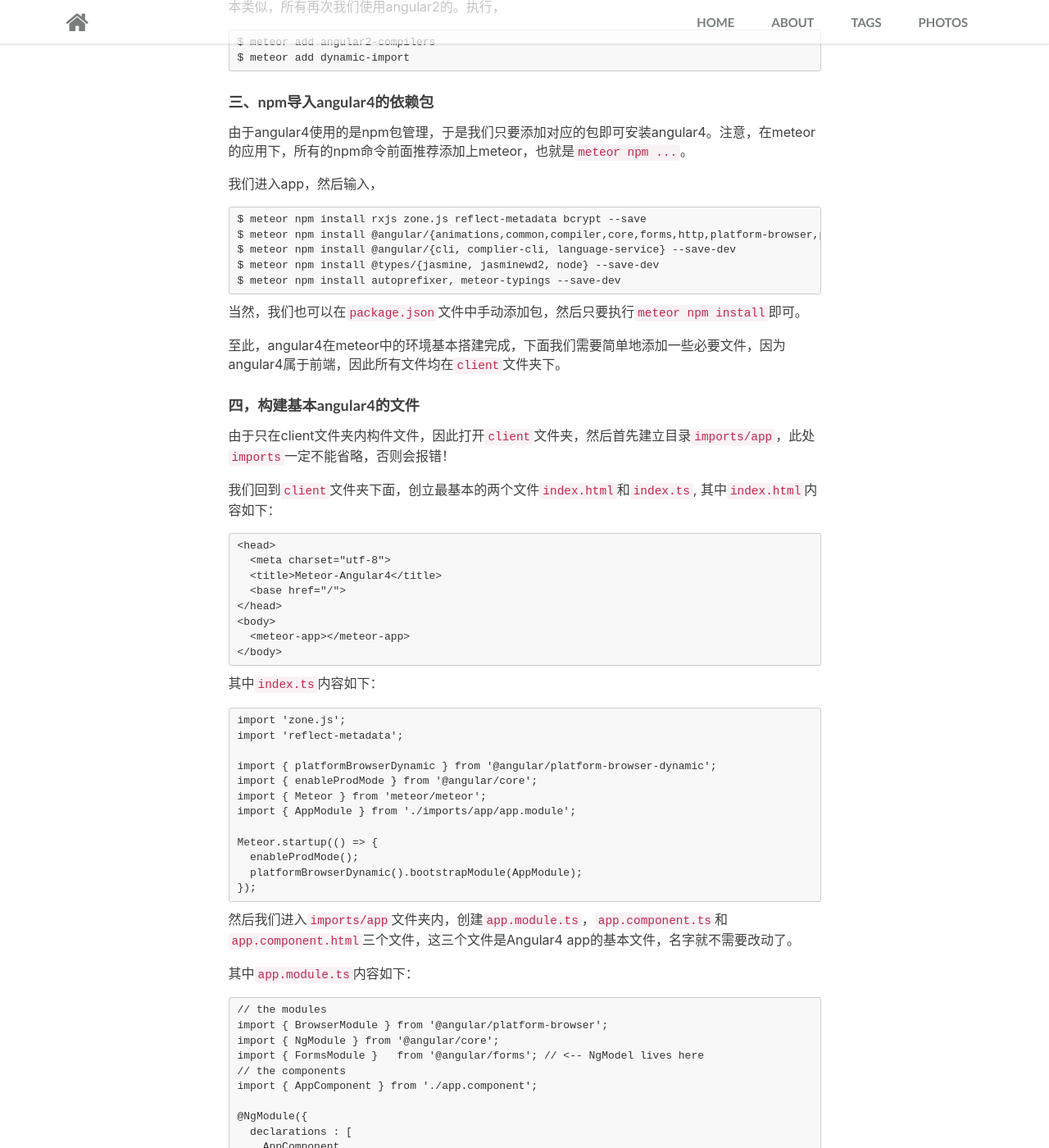
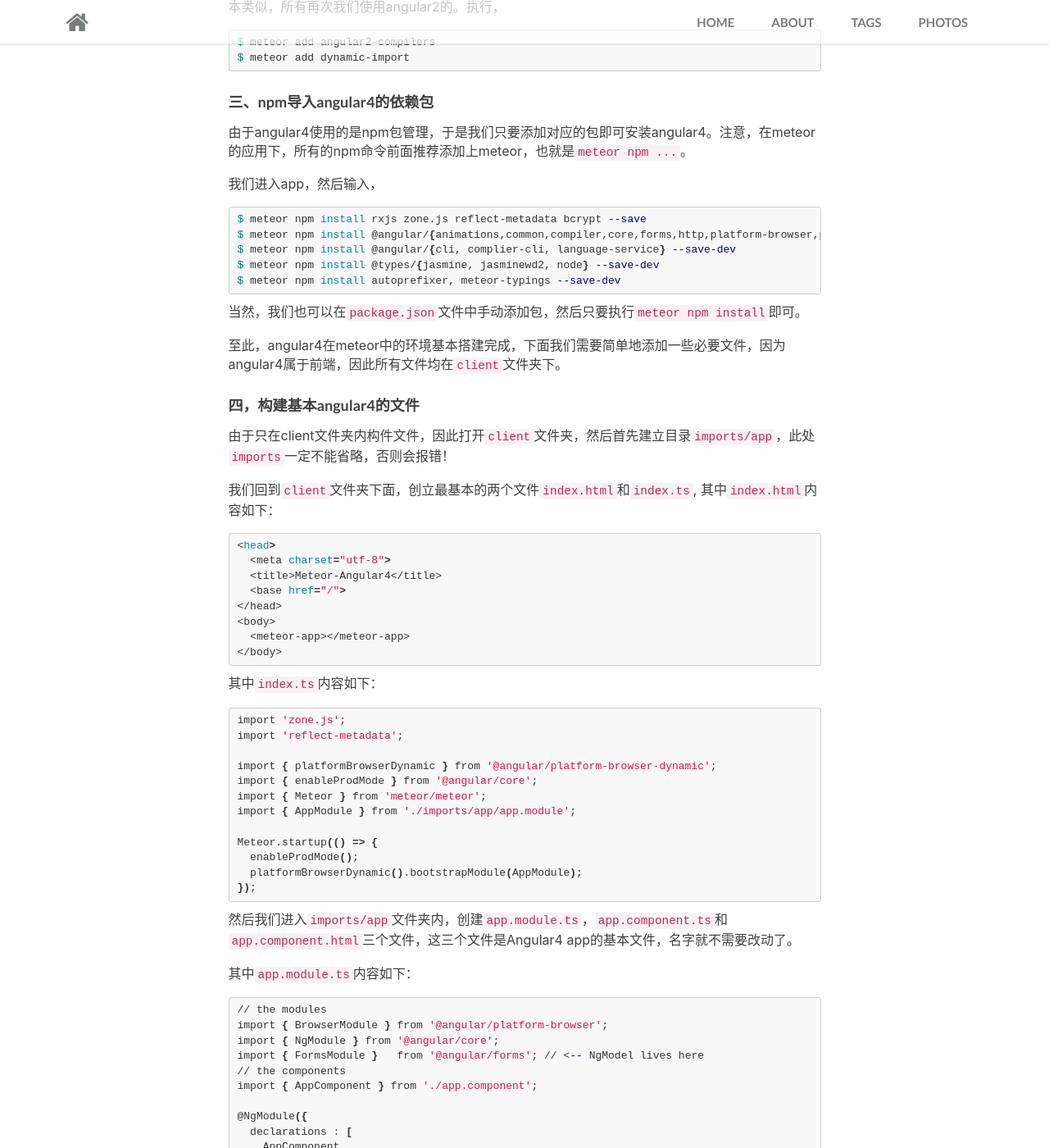
Before and after one commit to susufqx/susufqx.github.com, a Jekyll site: the page built from _posts/2017-10-17-Meteor框架下使用Angular4作为前端.md, in a window 1280 px wide and 1400 px high, scrolled down 2665 px. Shown: the whole window at 82% size. Built offline with Jekyll 4.4.1, drawn with Linux system fonts in a browser that asks for light colours; nearby versions of some CDN libraries; some of the changed text lies outside the part shown.

Commit message:
Fix post

````diff
--- a/_posts/2017-10-17-Meteor框架下使用Angular4作为前端.md
+++ b/_posts/2017-10-17-Meteor框架下使用Angular4作为前端.md
@@ -39,14 +39,14 @@ angular4是目前angular最新的版本，对于移动app和web都有很良好
 我是因为学习的需要，个人在之前的实习时曾经使用meteor作为开发框架，确实很好用，前后端一并开发，语言统一，有些代码可以共同使用，省去了不少事。可是meteor的默认前端是使用的balze.js，一种更为冷门的前端框架（姑且这么叫做框架）。blaze很简单，不复杂，但是写起JavaScript代码来，却并不简便，甚至很为繁琐，有些编程思想很为过时，对于前端要求高的应用来说，我觉得简直是一种灾难。对于数据的调用，是非常不方便。所以为了使用meteor这么好的全栈框架，也为了使用angular4这么好的前端，我决定两者搭配混合使用。
 
 在meteor导入angular4之前，我们必须删除blaze，否则两个前端同时存在，会出现异常。打开终端，执行：
-```
+```shell
 $ cd meteor-angular4-app
 $ meteor remove blaze-html-templates
 ```
 这样我们就删除了blaze模板。
 
 由于angular4使用的是TypeScript，是严格的ES2015及其之后的标准，所以对于某些import和语法结构，需要```typings```来支持，否则某些编辑器会出现报错现象。打开终端,
-```
+```shell
 $ npm install typings
 $ cd meteor-angular4-app
 $ typings install registry:env/meteor --global
@@ -54,7 +54,7 @@ $ typings install registry:env/meteor --global
 这样，typings的指令和app所需要的文件就安装好了。
 
 然后我们需要对该app配置tsconfig.json文件，打开终端,进入meteor文件夹，创立新文件命名为```tsconfig.json```,里面放入如下内容：
-```
+```shell
 {
   "compilerOptions": {
     "allowSyntheticDefaultImports": true,
@@ -99,7 +99,7 @@ $ typings install registry:env/meteor --global
 当然里面内容可以根据实际情况进行修改。
 
 接下来我们导入meteor对于angular2的编译包，因为目前尚未找到angular4的包，可是2与4的编译基本类似，所有再次我们使用angular2的。执行，
-```
+```shell
 $ meteor add angular2-compilers
 $ meteor add dynamic-import
 ```
@@ -108,7 +108,7 @@ $ meteor add dynamic-import
 由于angular4使用的是npm包管理，于是我们只要添加对应的包即可安装angular4。注意，在meteor的应用下，所有的npm命令前面推荐添加上meteor，也就是```meteor npm ...```。
 
 我们进入app，然后输入，
-```
+```shell
 $ meteor npm install rxjs zone.js reflect-metadata bcrypt --save
 $ meteor npm install @angular/{animations,common,compiler,core,forms,http,platform-browser,platform-browser-dynamic,platform-server,router} --save
 $ meteor npm install @angular/{cli, complier-cli, language-service} --save-dev
@@ -124,7 +124,7 @@ $ meteor npm install autoprefixer, meteor-typings --save-dev
 
 我们回到```client```文件夹下面，创立最基本的两个文件```index.html```和```index.ts```,
 其中```index.html```内容如下：
-```
+```shell
 <head>
   <meta charset="utf-8">
   <title>Meteor-Angular4</title>
@@ -135,7 +135,8 @@ $ meteor npm install autoprefixer, meteor-typings --save-dev
 </body>
 ```
 其中```index.ts```内容如下：
-```
+
+```shell
 import 'zone.js';
 import 'reflect-metadata';
 
@@ -149,10 +150,11 @@ Meteor.startup(() => {
   platformBrowserDynamic().bootstrapModule(AppModule);
 });
 ```
+
 然后我们进入```imports/app```文件夹内，创建```app.module.ts```，```app.component.ts```和```app.component.html```三个文件，这三个文件是Angular4 app的基本文件，名字就不需要改动了。
 
 其中```app.module.ts```内容如下：
-```
+```shell
 // the modules
 import { BrowserModule } from '@angular/platform-browser';
 import { NgModule } from '@angular/core';
@@ -175,7 +177,7 @@ import { AppComponent } from './app.component';
 export class AppModule {}
 ```
 其中```app.component.ts```内容如下：
-```
+```shell
 import { Component } from "@angular/core";
 import template from './app.component.html';
 
@@ -189,11 +191,11 @@ export class AppComponent {
 }
 ```
 其中```app.component.html```内容如下：
-```
+```shell
 <h1 class="text-center">{{title}}</h1>
 ```
 文件内的具体内容可以根据需要改变，至此，Meteor搭配Angular4的基本配置全部完成，我们可以打开应用了。进入Meteor主文件夹，运行
-```
+```shell
 $ meteor run
 ```
 我们打开"127.0.0.1:3000",如果显示"Welcome to  Meteor Angular4"就表示我们的配置成功！
````
Also changed, not shown: _posts/2015-05-22-初学Objective-C.md (+3 -3 lines), _posts/2015-05-25-尝试最最简单的计算器编写.md (+2 -2 lines), _posts/2015-09-29-比较一下C++和Java的类的继承.md (renamed from _posts/2015-09-29比较一下C++和Java的类的继承.md, +5 -5 lines), _posts/2016-10-05-Rapport du Stage Fin d'étude.md (+29 -28 lines), _posts/2018-09-21-测试.md (added, +15 -0 lines).
